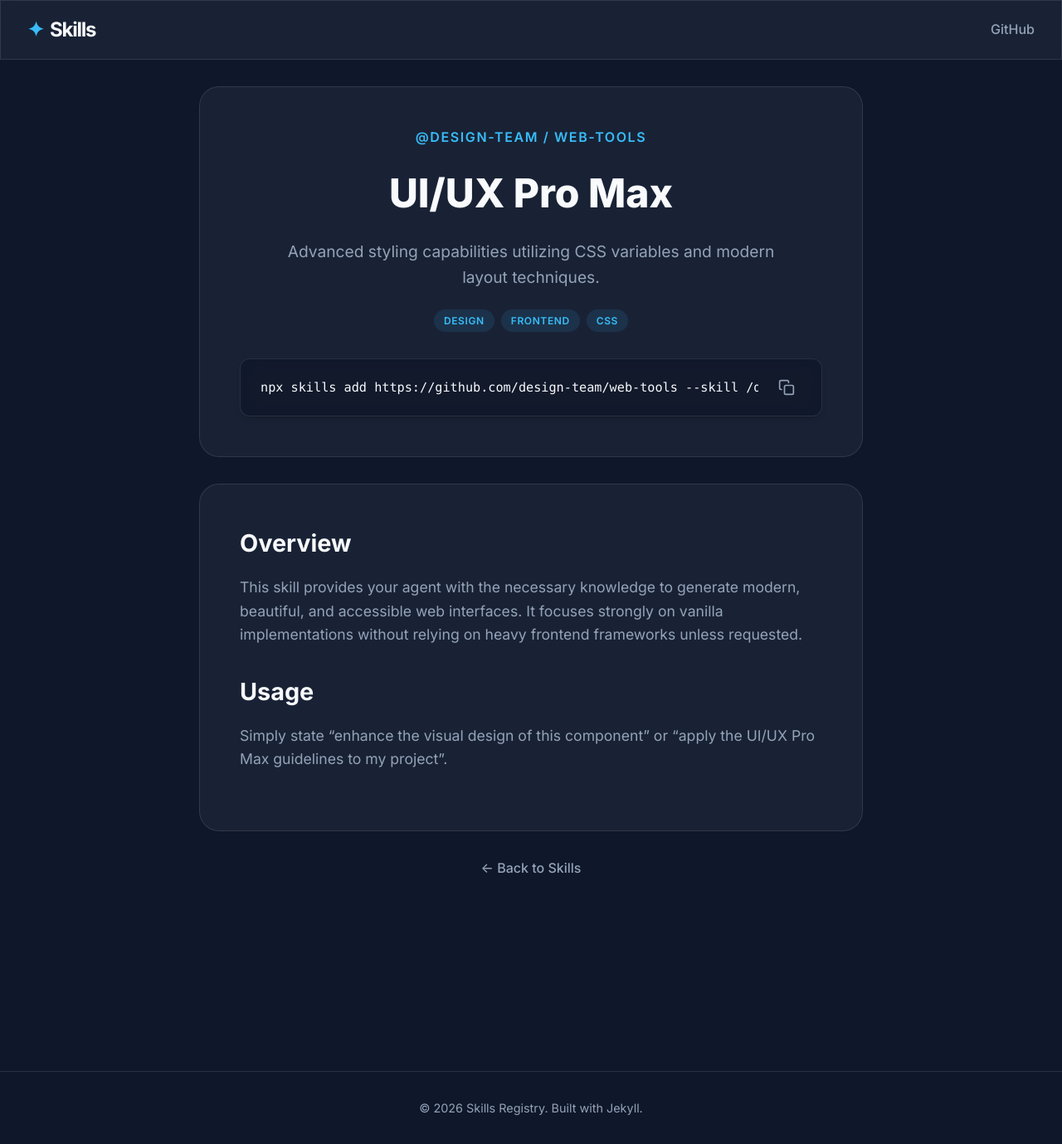
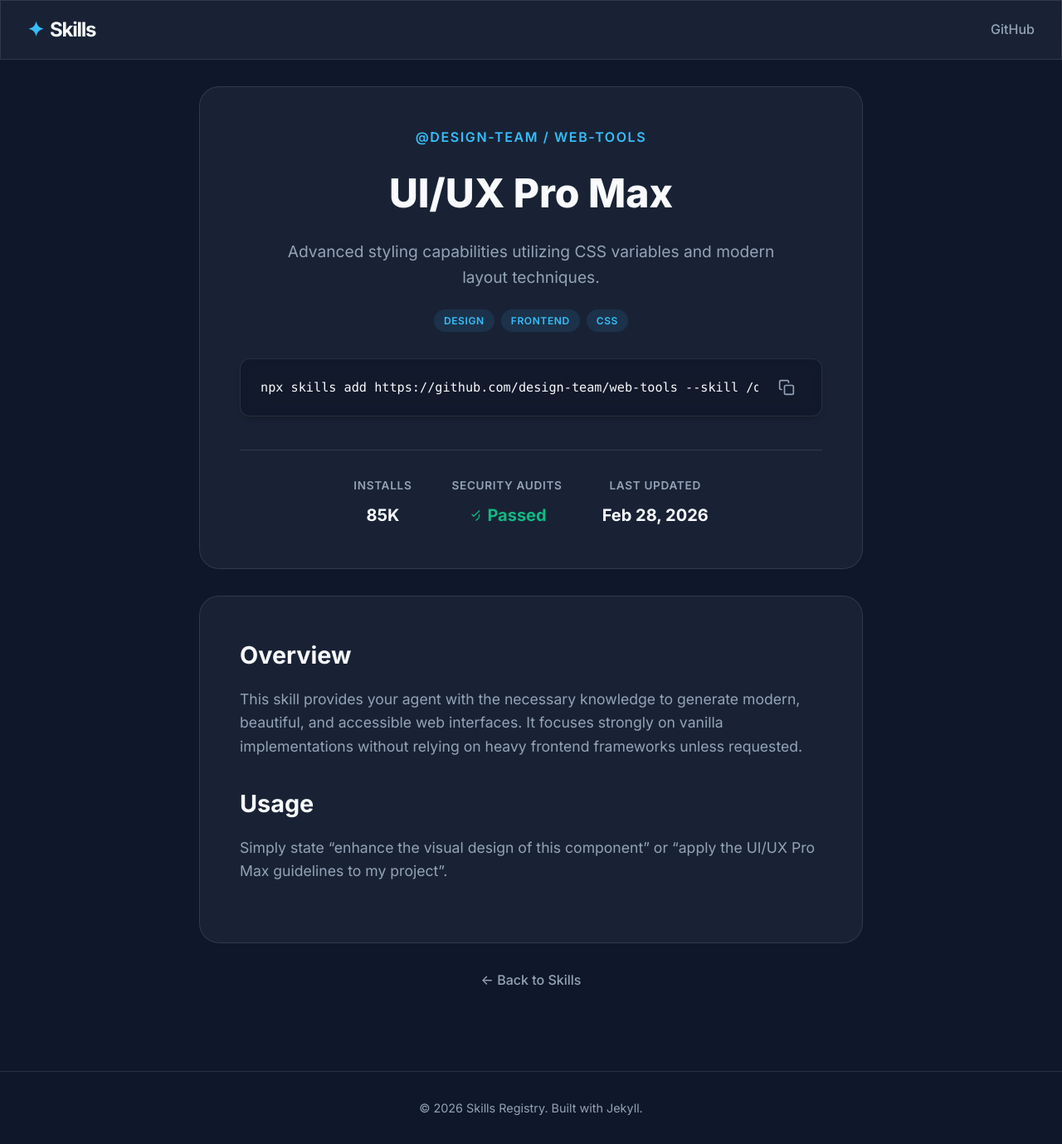
Before and after one commit to tworimpa/skills, a Jekyll site: the page built from _skills/design-team/web-tools/ui-ux-pro-max.md, in a window 1280 px wide and 1379 px high. Shown: the whole window at 83% size. Built offline with Jekyll 4.4.1, drawn with Linux system fonts in a browser that asks for light colours.

Commit message:
update pages

```diff
--- a/_layouts/skill_detail.html
+++ b/_layouts/skill_detail.html
@@ -28,6 +28,27 @@ layout: default
       </div>
       <span class="copy-feedback" id="copyFeedback">Copied!</span>
     </div>
+
+    <!-- Stats Grid -->
+    <div class="skill-stats">
+      <div class="stat-item">
+        <span class="stat-label">Installs</span>
+        <span class="stat-value">{{ page.installs | default: "N/A" }}</span>
+      </div>
+      <div class="stat-item">
+        <span class="stat-label">Security Audits</span>
+        <span class="stat-value audit-{{ page.security_audits | downcase | default: 'unknown' }}">
+          {% if page.security_audits == 'Passed' %}
+            <svg xmlns="http://www.w3.org/2000/svg" width="16" height="16" viewBox="0 0 24 24" fill="none" stroke="currentColor" stroke-width="2" stroke-linecap="round" stroke-linejoin="round" class="audit-icon"><path d="M22 11.08V12a10 10 10 0 1-5.93 9.14"></path><polyline points="22 4 12 14.01 9 11.01"></polyline></svg>
+          {% endif %}
+          {{ page.security_audits | default: "Not Audited" }}
+        </span>
+      </div>
+      <div class="stat-item">
+        <span class="stat-label">Last Updated</span>
+        <span class="stat-value">{{ page.installed_on | default: "Unknown" }}</span>
+      </div>
+    </div>
   </div>
 
   <script>
--- a/_skills/design-team/web-tools/ui-ux-pro-max.md
+++ b/_skills/design-team/web-tools/ui-ux-pro-max.md
@@ -6,6 +6,9 @@ repo: web-tools
 id: ui-ux-pro-max
 permalink: /design-team/web-tools/ui-ux-pro-max/
 tags: [design, frontend, css]
+installs: "85K"
+security_audits: "Passed"
+installed_on: "Feb 28, 2026"
 ---
 
 ## Overview
--- a/assets/css/style.css
+++ b/assets/css/style.css
@@ -361,6 +361,56 @@ footer {
   transform: translateY(0);
 }
 
+/* Stats Grid Styles */
+.skill-stats {
+  display: flex;
+  justify-content: center;
+  gap: 3rem;
+  margin-top: 2.5rem;
+  padding-top: 2rem;
+  border-top: 1px solid var(--card-border);
+}
+
+.stat-item {
+  display: flex;
+  flex-direction: column;
+  align-items: center;
+  gap: 0.5rem;
+}
+
+.stat-label {
+  font-size: 0.85rem;
+  color: var(--text-muted);
+  text-transform: uppercase;
+  letter-spacing: 0.05em;
+  font-weight: 600;
+}
+
+.stat-value {
+  font-size: 1.25rem;
+  font-weight: 700;
+  color: var(--text-main);
+  display: flex;
+  align-items: center;
+  gap: 0.5rem;
+}
+
+.stat-value.audit-passed {
+  color: #10b981; /* Tailwind emerald-500 equivalent */
+}
+
+.audit-icon {
+  flex-shrink: 0;
+}
+
+/* Responsive adjustments for stats */
+@media (max-width: 600px) {
+  .skill-stats {
+    flex-direction: column;
+    gap: 1.5rem;
+  }
+}
+
 .skill-content {
   padding: 3rem;
   border-radius: 24px;
```
Also changed, not shown: _skills/vercel-labs/skills/find-skills.md (+3 -0 lines).
